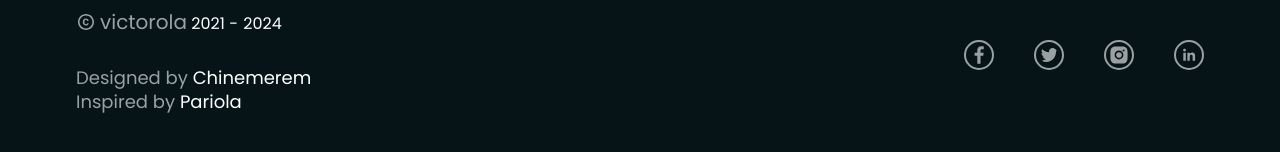
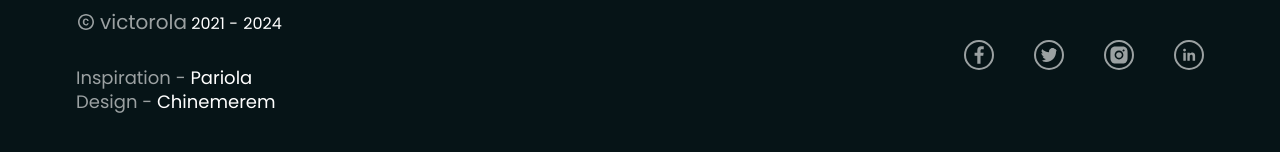
Before and after one commit to Victorola-coder/VickyJay, a React (Vite) app: page / in a window 1280 px wide. Shown: the part 8733-8885 px from the top of the page. Built offline with nearby package versions, Linux system fonts and the light colour scheme; a web font is replaced by a local one.

Commit message:
oluwaku ise oh eh

```diff
--- a/src/components/footer.jsx
+++ b/src/components/footer.jsx
@@ -79,9 +79,9 @@ const Footer = () => {
       </div>
 
       {/* Shout out */}
-      <div className="flex flex-col-reverse gap-2 *:self-start text-center font-medium text-[#FFFFFF99] text-xs *:max-w-[320px] *:md:max-w-[992px] md:text-[18px]">
+      <div className="flex flex-col gap-2 items-start justify-center text-center font-medium text-[#FFFFFF99] text-xs *:max-w-[320px] *:md:max-w-[992px] md:text-[18px]">
         <h3>
-          Inspired by&nbsp;
+          Inspiration -&nbsp;
           <a
             href="https://www.pariola.dev/"
             target="_blank"
@@ -93,7 +93,7 @@ const Footer = () => {
           </a>
         </h3>
         <h3>
-          Designed by&nbsp;
+          Design -&nbsp;
           <a
             href="https://x.com/UI_Ninja_?s=09"
             target="_blank"
```
